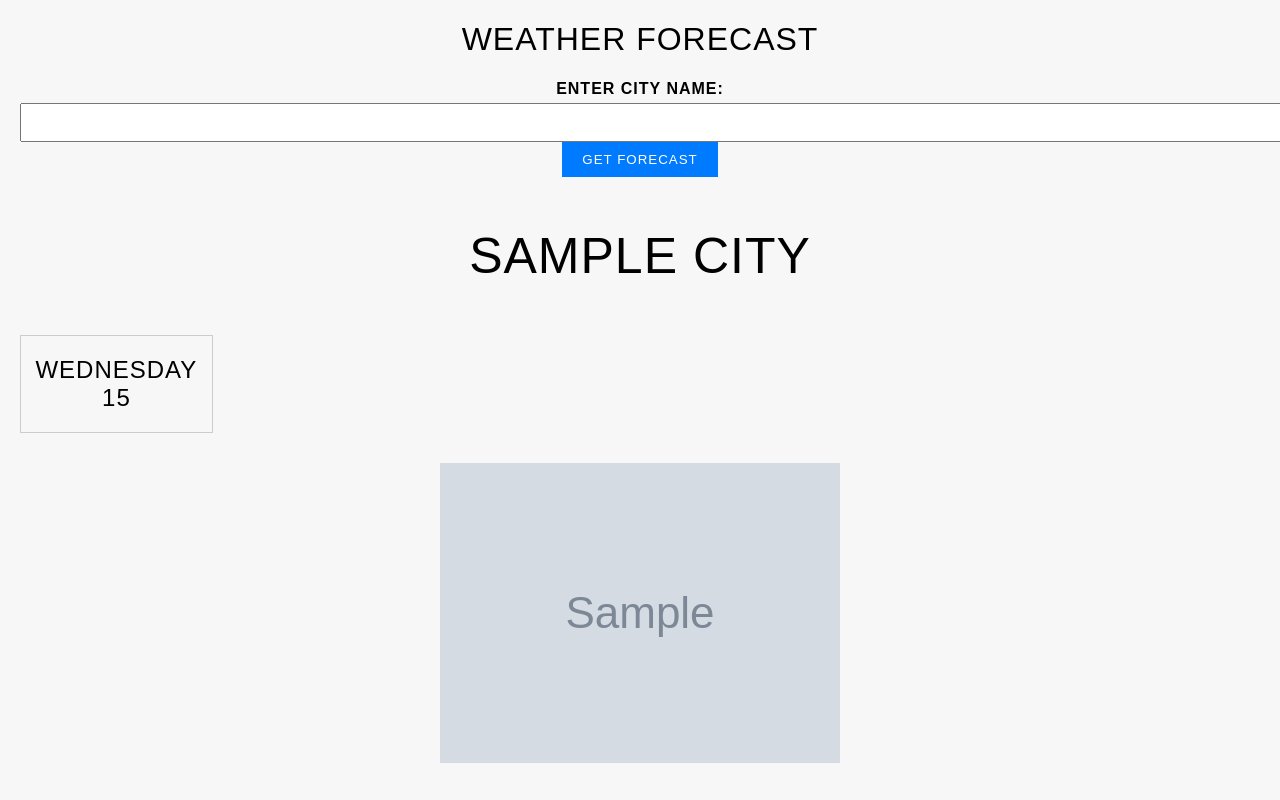
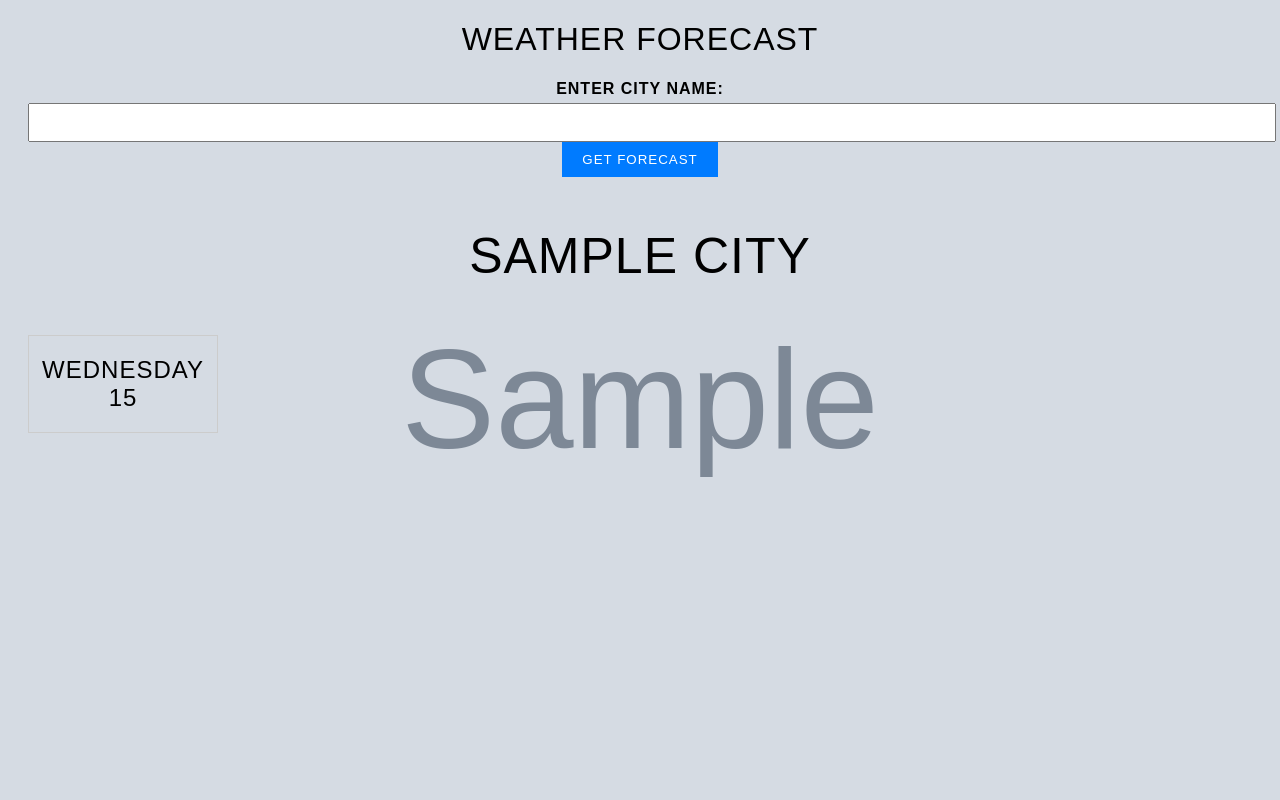
Before and after one commit to Rezatron/weather-app, a Flask app: template templates/index.html in a window 1280 px wide. Run offline with Flask 3, Linux system fonts and the light colour scheme; the template is opened without the code that fills it: most values are stand-ins (such as "Sample title", 1, 10 or a date in 2020); grey boxes marked "Sample" are stand-in pictures.

Commit message:
background set to match city

```diff
--- a/static/style.css
+++ b/static/style.css
@@ -1,13 +1,29 @@
 /* Global styles */
 body {
     font-family: Arial, sans-serif;
-    margin: 0;
-    padding: 0;
-    background-size: cover;
-    background-repeat: no-repeat;
-    background-position: center;
-    background-color: #f7f7f7;
+
 }
+
+.parallax-container {
+    position: fixed;
+    top: 0;
+    left: 0;
+    width: 100%;
+    height: 100%;
+    overflow: hidden;
+    z-index: -1
+}
+
+.parallax-image {
+    position: absolute;
+    top: 0;
+    left: 0;
+    width: 100%;
+    height: 100%;
+    object-fit: cover;
+    transform: translateZ(0);
+}
+
 
 .container {
     max-width: 100%;
--- a/templates/index.html
+++ b/templates/index.html
@@ -50,8 +50,8 @@
         </div>
     </div>
     {% if image_url %}
-    <div class="city-image">
-        <img src="{{ image_url }}" alt="City Image">
+    <div class="parallax-container">
+        <img src="{{ image_url }}" alt="City Image" class="parallax-image">
     </div>
     {% endif %}
 </body>
```
